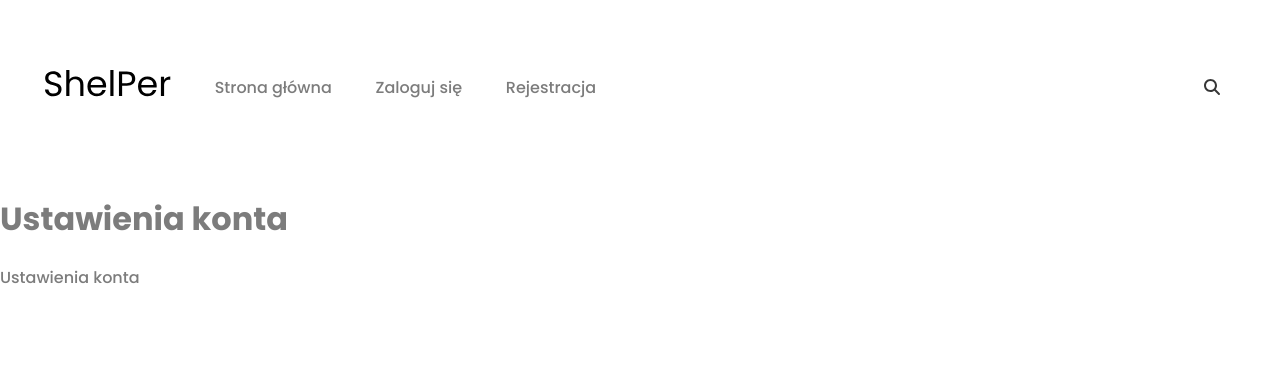
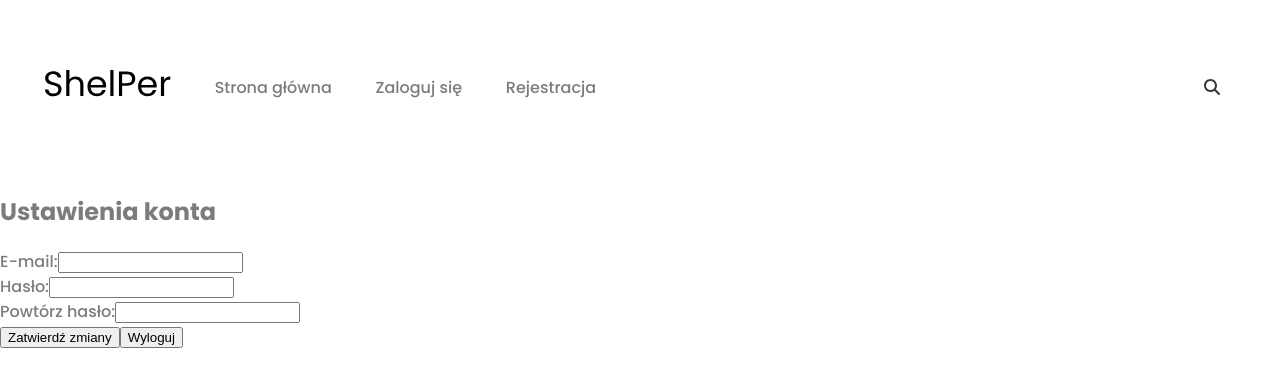
Before and after one commit to PioterN/Shelper, a Vue app in the folder client/: page /account-settings in a window 1280 px wide. Shown: the top 386 px of the page. Built offline with nearby package versions, Linux system fonts and the light colour scheme.

Commit message:
Utworzenie ustawień konta

```diff
--- a/client/src/components/views/AccountSettings.vue
+++ b/client/src/components/views/AccountSettings.vue
@@ -1,9 +1,31 @@
-<template>
-    <NavBar />
-    <h1>Ustawienia konta</h1>
-    <p>Ustawienia konta</p>
-</template>
-
 <script setup>
 import NavBar from "../NavBar.vue";
 </script>
+
+
+<template>
+    <div className="acc-home-div">
+      <NavBar />
+      <div className="acc-content-div">
+        <h2 className="title">Ustawienia konta</h2>
+        <div className="acc-input-div">
+          <div>
+            <span>E-mail:</span>
+            <input className="acc-input" type="text" value="" />
+          </div>
+          <div>
+            <span>Hasło:</span>
+            <input className="acc-input" type="text" value="" />
+          </div>
+          <div>
+            <span>Powtórz hasło:</span>
+            <input className="acc-input" type="text" value="" />
+          </div>
+        </div>
+        <button className={classes.button}>Zatwierdź zmiany</button>
+        <button className={classes.button} onClick={logout}>
+          Wyloguj
+        </button>
+      </div>
+    </div>
+</template>
```
